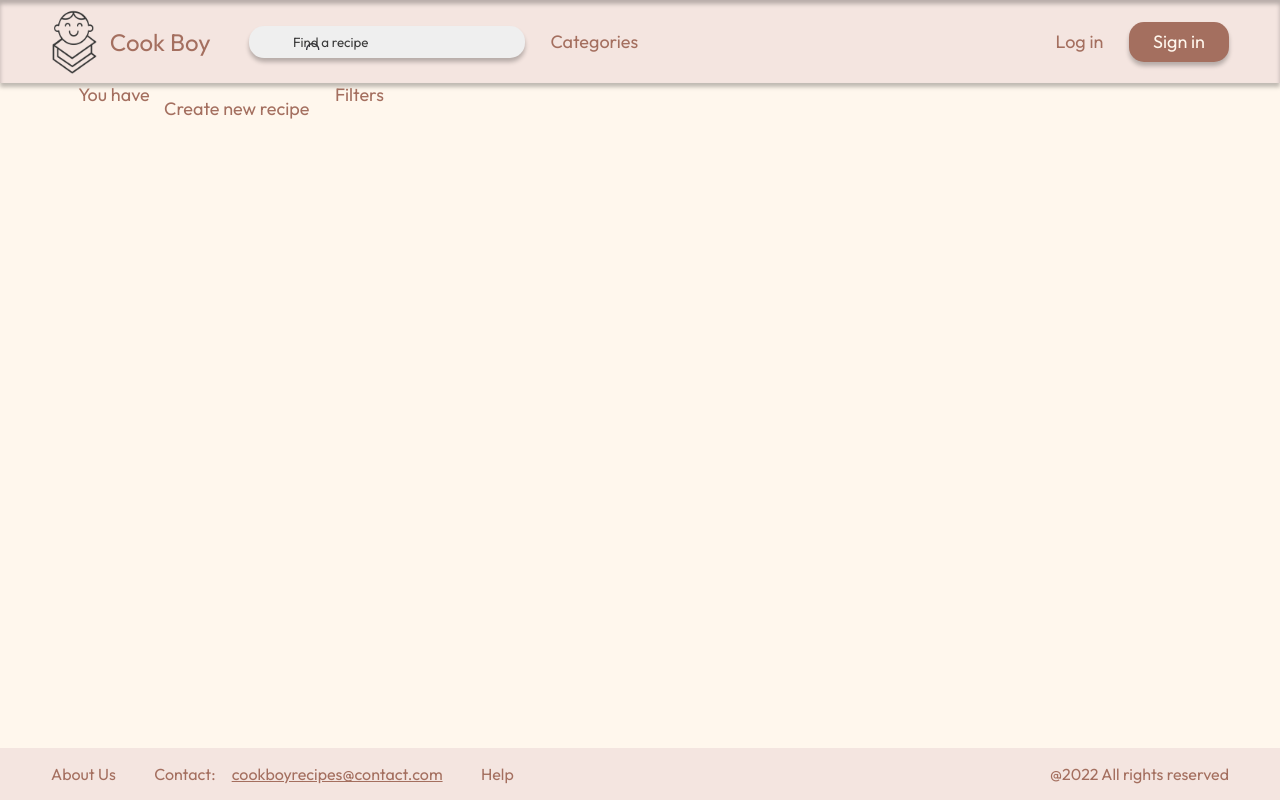
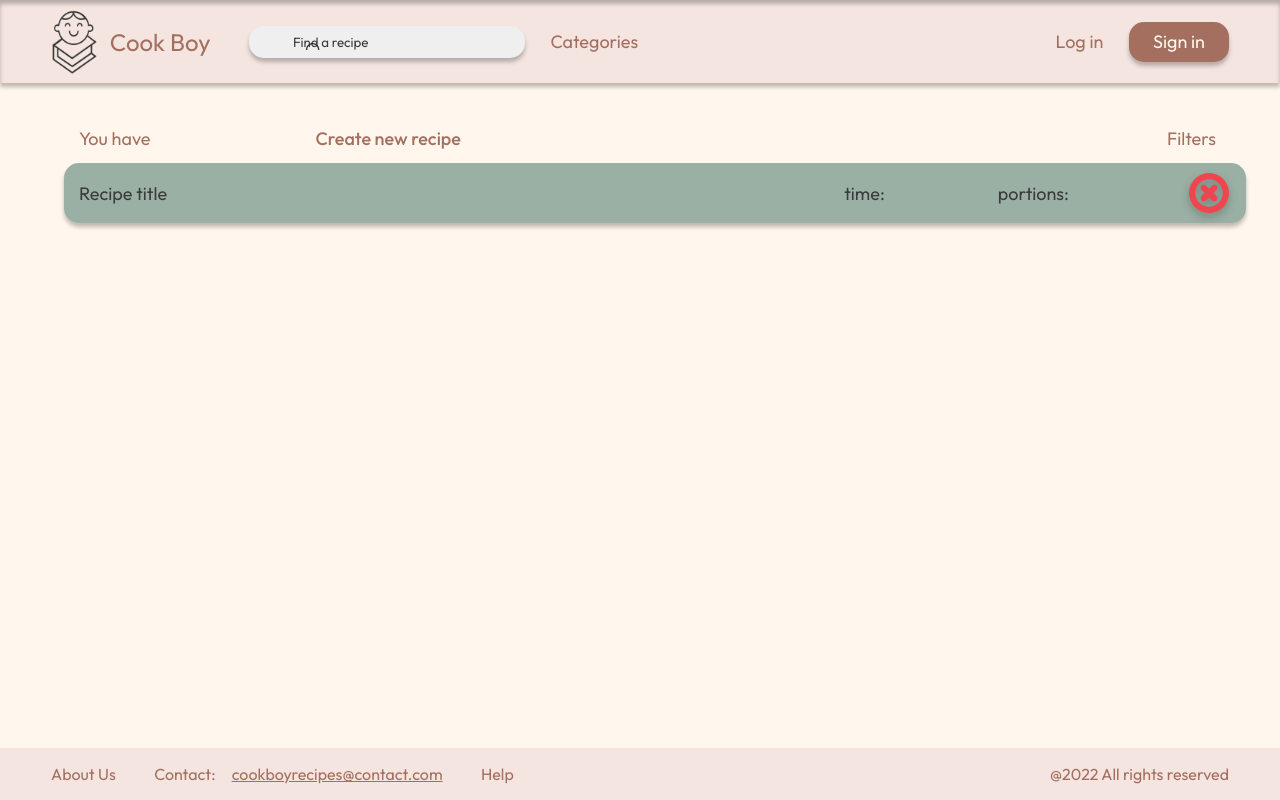
Before and after one commit to hubegaw/Cook-Boy---recipe-manager_old, a PHP site: page /my_recipes in a window 1280 px wide. Run offline with PHP 8.4, Linux system fonts and the light colour scheme.

Commit message:
styling my-recipes

```diff
--- a/public/css/footer.css
+++ b/public/css/footer.css
@@ -5,11 +5,6 @@
     min-height: 50px;
     padding: 0px 51px;
     justify-content: space-between;
-}
-
-.footer ul {
-    list-style-type: none;
-    padding: 0;
 }
 
 .footer li {
--- a/public/css/header.css
+++ b/public/css/header.css
@@ -1,4 +1,4 @@
-@import 'home/popups.css' only screen and (min-width: 1024px);
+@import './popups.css' only screen and (min-width: 1024px);
 
 .header {
     order: 0;
--- a/public/css/home/home.css
+++ b/public/css/home.css
@@ -1,4 +1,4 @@
-@import '../style.css' only screen and (min-width: 1024px);
+@import './style.css' only screen and (min-width: 1024px);
 
 .welcome-sign {
     font-size: 24px;
--- /dev/null
+++ b/public/css/my_recipes.css
@@ -0,0 +1,78 @@
+@import './style.css' only screen and (min-width: 1024px);
+
+.panel {
+    width: 90%;
+    height: 50px;
+    margin-top: 30px;
+    align-items: center;
+}
+
+.recipes-count {
+    padding: 0 15px;
+}
+
+.create-recipe {
+    margin-left: 150px;
+    font-weight: 500;
+}
+
+.filters {
+    margin-left: auto;
+}
+
+.recipes-container {
+    width: 90%;
+    display: flex;
+    flex-grow: 1;
+    flex-direction: column;
+}
+
+.recipes-container ul {
+    width: 100%;
+    height: 100%;
+    list-style-type: none;
+    padding: 0;
+    margin: 0;
+}
+
+.recipes-container li {
+    width: 100%;
+    height: 60px;
+    background: #9BB0A5;
+    color: #3b3b3b;
+    box-shadow: 0px 4px 4px rgba(0, 0, 0, 0.25);
+    border-radius: 15px;
+    padding: 0 15px;
+
+    display: flex;
+    flex-direction: row;
+    justify-content: space-between;
+    align-items: center;
+}
+
+.name {
+    width: 50%;
+    text-align: left;
+}
+
+.info {
+    width: 40%;
+    display: flex;
+    justify-content: flex-start;
+}
+
+.rating, .cooking-time, .portions {
+    width: calc(100%/3);
+    text-align: left;
+}
+
+.delete-button {
+    width: 44px;
+    height: 44px;
+}
+
+.delete-button img {
+    filter: drop-shadow(0px 4px 4px rgba(0, 0, 0, 0.25));
+    width: 44px;
+    height: 44px;
+}
--- a/public/css/recipes/my_recipes.css
+++ /dev/null
@@ -1,18 +0,0 @@
-@import '../style.css' only screen and (min-width: 1024px);
-
-.panel {
-    width: 90%;
-    height: 50px;
-}
-
-.recipes-count {
-    width: 100px;
-    height: 100%;
-    justify-self: flex-start;
-}
-
-.filters {
-    width: 100px;
-    height: 100%;
-    justify-self: flex-end;
-}
--- a/public/css/style.css
+++ b/public/css/style.css
@@ -1,5 +1,5 @@
-@import 'public/css/header.css' only screen and (min-width: 1024px);
-@import 'public/css/footer.css' only screen and (min-width: 1024px);
+@import './header.css' only screen and (min-width: 1024px);
+@import './footer.css' only screen and (min-width: 1024px);
 
 body {
     padding: 0;
@@ -47,3 +47,8 @@ input {
    flex-direction: row;
    align-items: center;
 }
+
+ul {
+   list-style-type: none;
+   padding: 0;
+}
--- a/public/views/home.html
+++ b/public/views/home.html
@@ -1,6 +1,6 @@
 <!DOCTYPE html>
 <head lang="en">
-    <link rel="stylesheet" type="text/css" href="public/css/home/home.css">
+    <link rel="stylesheet" type="text/css" href="public/css/home.css">
     <title>Home - Cook Boy</title>
     <style>@import url('https://fonts.googleapis.com/css2?family=Outfit:wght@400;500&display=swap');</style>
 </head>
--- a/public/views/my_recipes.html
+++ b/public/views/my_recipes.html
@@ -1,6 +1,6 @@
 <!DOCTYPE html>
 <head lang="en">
-    <link rel="stylesheet" type="text/css" href="public/css/recipes/my_recipes.css">
+    <link rel="stylesheet" type="text/css" href="public/css/my_recipes.css">
     <title>My recipes - Cook Boy</title>
     <style>@import url('https://fonts.googleapis.com/css2?family=Outfit:wght@400;500&display=swap');</style>
 </head>
@@ -27,8 +27,23 @@
                     <a  href="add_recipe.html">Create new recipe</a>
                 </div>
                 <div class="filters">
-                    <button >Filters</button>
+                    <button>Filters</button>
                 </div>
+            </div>
+            <div class="recipes-container">
+                <ul>
+                    <li class="recipe-tile">
+                        <div class="name">Recipe title</div>
+                        <div class="info">
+                            <div class="rating"></div>
+                            <span class="cooking-time">time: </span>
+                            <span class="portions">portions: </span>
+                        </div>
+                        <button class="delete-button">
+                            <img src="public/img/common/delete.png" alt="delete button">
+                        </button>
+                    </li>
+                </ul>
             </div>
         </div>
         <div class="footer flexbox">
```
Also changed, not shown: public/css/popups.css (renamed from public/css/home/popups.css).
